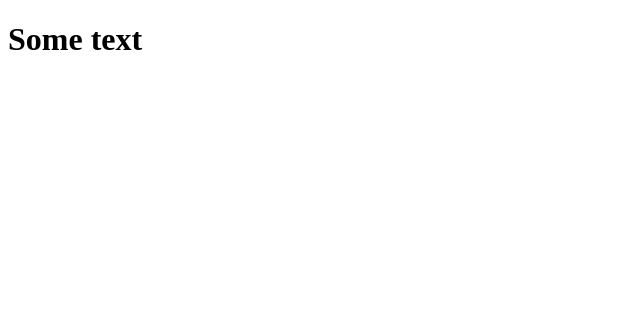
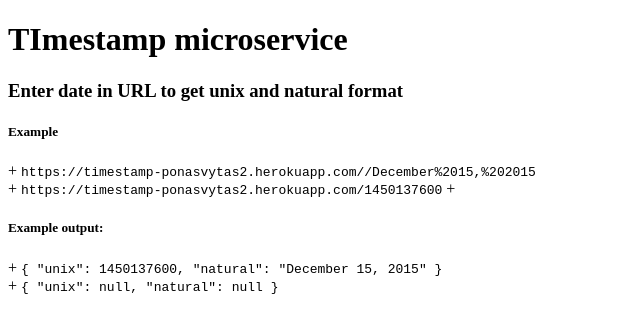
Before and after one commit to ponasvytas/timestamp-api, a website: page index.html in a window 1280 px wide. Shown: the whole page, without its empty margins (0-640 px from the left). Drawn offline with Linux system fonts and the light colour scheme.

Commit message:
some updates

```diff
--- a/index.html
+++ b/index.html
@@ -5,7 +5,18 @@
     <title>PonasVytas Timestamp Microservice</title>
 </head>
     <body>
-         <h1>Some text</h1>
+         <h1>TImestamp microservice</h1>
+         <h3>Enter date in URL to get unix and natural format</h3>
+
+         <h5>Example</h5>
+
+
+ +    <code>https://timestamp-ponasvytas2.herokuapp.com//December%2015,%202015</code><br>
+ +    <code>https://timestamp-ponasvytas2.herokuapp.com/1450137600</code>
+ +    <h5>Example output:</h5>
+ +    <code>{ "unix": 1450137600, "natural": "December 15, 2015" }</code><br>
+ +    <code>{ "unix": null, "natural": null }</code>
+
     </body>
 
 </html>
```
